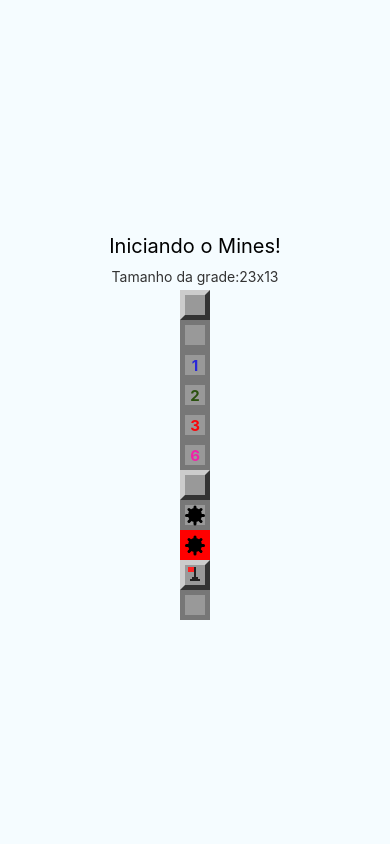
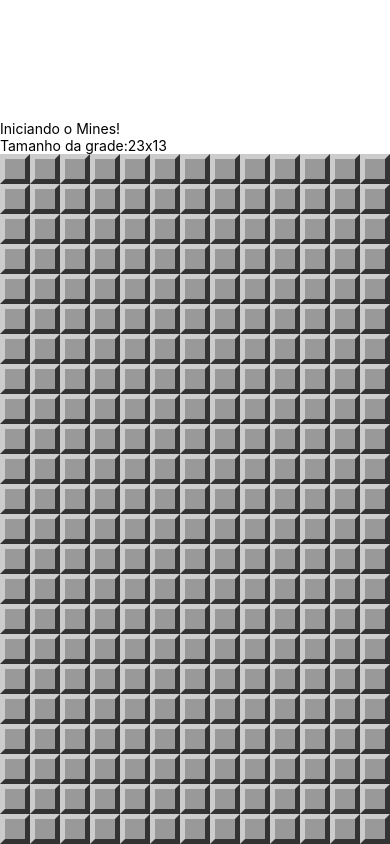
Before and after one commit to molimpio/mines, a React Native app: screen / in a window 390 px wide. Built offline with nearby package versions, Linux system fonts and the light colour scheme.

Commit message:
Component MineField

```diff
--- a/App.js
+++ b/App.js
@@ -1,26 +1,38 @@
-import React, {Component} from 'react';
-import {StyleSheet, Text, View} from 'react-native';
+import React, { Component } from 'react';
+import { StyleSheet, Text, View } from 'react-native';
 import params from './src/params'
-import Field from './src/components/Field'
+import MineField from './src/components/MineField'
+import { createdMinedBoard } from './src/functions'
 
 export default class App extends Component {
+
+    constructor(props) {
+        super(props)
+        this.state = this.createState()
+    }
+    minesAmount = () => {
+        const cols = params.getColumnsAmount()
+        const rows = params.getRowsAmount()
+        return Math.ceil(cols * rows * params.difficultLevel)
+    }
+
+    createState = () => {
+        const cols = params.getColumnsAmount()
+        const rows = params.getRowsAmount()
+        return {
+            board: createdMinedBoard(rows, cols, this.minesAmount())
+        }
+    }
+
     render() {
         return (
             <View style={styles.container}>
                 <Text style={styles.welcome}>Iniciando o Mines!</Text>
                 <Text style={styles.instructions}>Tamanho da grade:
                 {params.getRowsAmount()}x{params.getColumnsAmount()}</Text>
-        <Field />
-        <Field opened />
-        <Field opened nearMines={1} />
-        <Field opened nearMines={2} />
-        <Field opened nearMines={3} />
-        <Field opened nearMines={6} />
-        <Field mined />
-        <Field mined opened />
-        <Field mined opened exploded />
-        <Field flagged />
-        <Field flagged opened />
+                <View style={styles.board}>
+                    <MineField board={this.state.board} />
+                </View>
             </View>
         );
     }
@@ -29,18 +41,10 @@
 const styles = StyleSheet.create({
     container: {
         flex: 1,
-    justifyContent: 'center',
+        justifyContent: 'flex-end'
+    },
+    board: {
         alignItems: 'center',
-    backgroundColor: '#F5FCFF',
-  },
-  welcome: {
-    fontSize: 20,
-    textAlign: 'center',
-    margin: 10,
-  },
-  instructions: {
-    textAlign: 'center',
-    color: '#333333',
-    marginBottom: 5,
-  },
+        backgroundColor: '#AAA',
+    }
 });
--- /dev/null
+++ b/src/components/MineField.js
@@ -0,0 +1,20 @@
+import React from 'react'
+import { View, StyleSheet } from 'react-native'
+import Field from './Field'
+
+export default props => {
+    const rows = props.board.map((row, r) => {
+        const columns = row.map((field, c) => {
+            return <Field {...field} key={c} />
+        })
+        return <View key={r} style={{flexDirection: 'row',}}>
+            {columns}</View>
+    })
+    return <View style={styles.container}>{rows}</View>
+}
+
+const styles = StyleSheet.create({
+    container: {
+        backgroundColor: '#EEE'
+    }
+})
```
Lines whose indentation alone changed are shown as unchanged.
